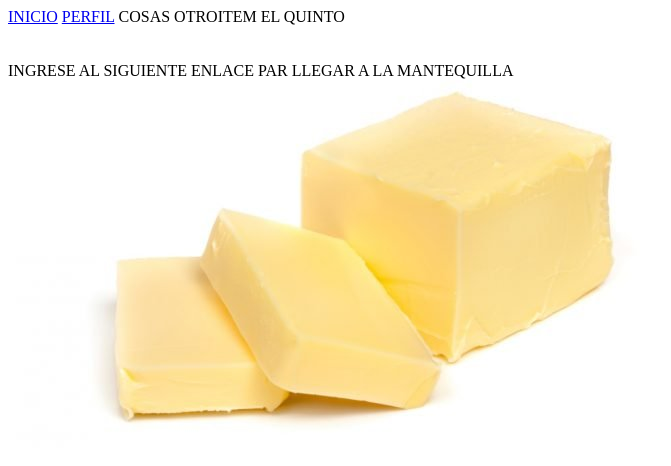
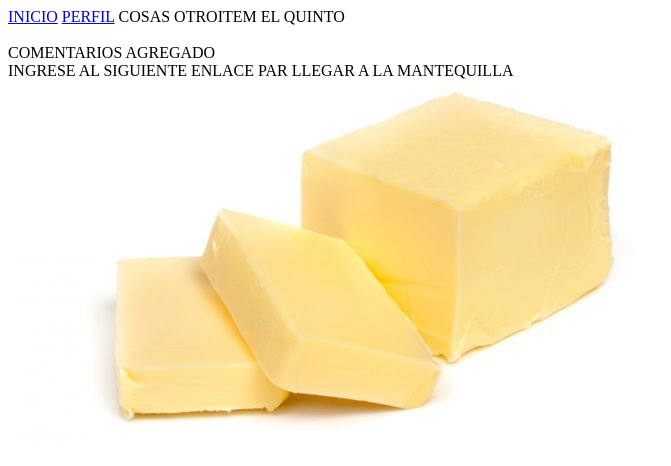
Before and after one commit to soporte365/Learnigtandgithubexample, a plain HTML site: page index.html in a window 1280 px wide. Shown: the whole page, without its empty margins (0-671 px from the left). Drawn offline with Linux system fonts and the light colour scheme; files whose address does not match are found by name.

Commit message:
Update index.html
ESTOY AGREGANDO UNA NUEVA LINEA DE CODIGO

```diff
--- a/index.html
+++ b/index.html
@@ -13,6 +13,7 @@
         <label id="QUINTO">EL QUINTO</label>
     </div>
     <br>
+    COMENTARIOS AGREGADO
     <br>
     INGRESE AL SIGUIENTE ENLACE PAR LLEGAR A LA MANTEQUILLA <br>
     <a href="https://okdiario.com/recetas/como-elegir-buena-mantequilla-4178437"><img src="C:\CURSEGIT\EXAMPLEWEB\IMAGES\mantequilla.jpg"></a>
```
